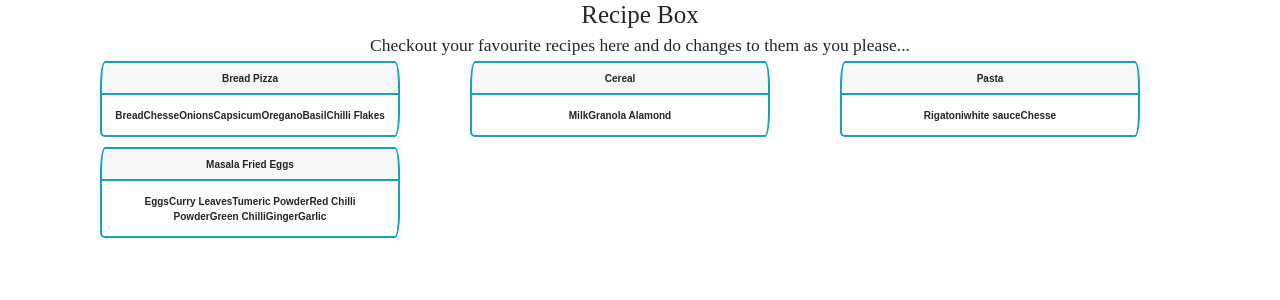
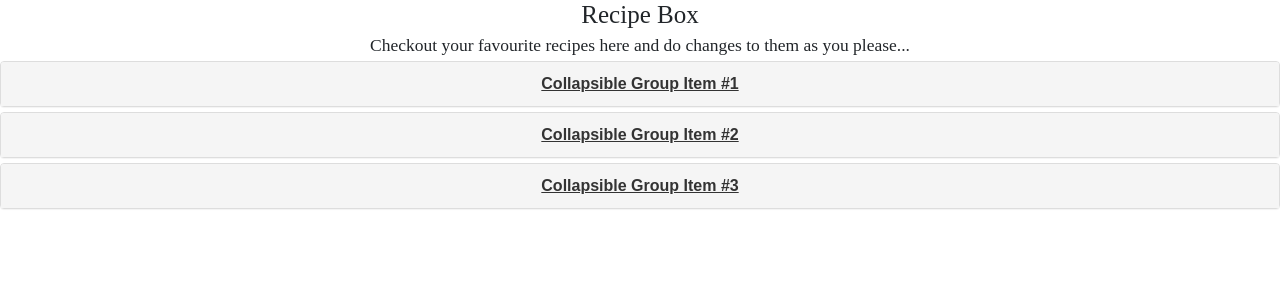
Before and after one commit to sahanabalram/RecipeBox, a React (Create React App) app: page / in a window 1280 px wide. Shown: the top 300 px of the page. Built offline with nearby package versions, Linux system fonts and the light colour scheme; a web font is replaced by a local one.

Commit message:
Rewrite the recipe component

```diff
--- a/src/components/Cards/Cards.js
+++ b/src/components/Cards/Cards.js
@@ -1,36 +1,62 @@
 import React, {Component} from 'react';
-import {Grid, Row, Col} from 'react-bootstrap';
+import {Panel,PanelGroup} from 'react-bootstrap';
 import './Cards.css';
-class RecipeCards extends Component {
+
+class RecipePanel extends Component {
     state = {
         recipes: this.props.recipes || []
     };
     render() {
         return (
-            <div className="container">
-                <Grid>
-                    <Row>
-                        {this
-                            .state
-                            .recipes
-                            .map(recipeList => (
-                                <Col s={12} m={4} lg={4}>
-                                    <div className="card border-info mb-3">
-                                        <div className="card-header">{recipeList.name}</div>
-                                        <div className="card-body">
-                                            <p className="card-text">{recipeList.ingredients}</p>
-                                        </div>
-                                    </div>
-                                </Col>
-                            ))}
-
-                    </Row>
-                </Grid>
-
-            </div>
-
+            <PanelGroup accordion id="accordion-example">
+                <Panel eventKey="1">
+                    <Panel.Heading>
+                        <Panel.Title toggle>Collapsible Group Item #1</Panel.Title>
+                    </Panel.Heading>
+                    <Panel.Body collapsible>
+                        Anim pariatur cliche reprehenderit, enim eiusmod high life accusamus terry
+                        richardson ad squid. 3 wolf moon officia aute, non cupidatat skateboard dolor
+                        brunch. Food truck quinoa nesciunt laborum eiusmod. Brunch 3 wolf moon tempor,
+                        sunt aliqua put a bird on it squid single-origin coffee nulla assumenda
+                        shoreditch et. Nihil anim keffiyeh helvetica, craft beer labore wes anderson
+                        cred nesciunt sapiente ea proident. Ad vegan excepteur butcher vice lomo.
+                        Leggings occaecat craft beer farm-to-table, raw denim aesthetic synth nesciunt
+                        you probably haven't heard of them accusamus labore sustainable VHS.
+                    </Panel.Body>
+                </Panel>
+                <Panel eventKey="2">
+                    <Panel.Heading>
+                        <Panel.Title toggle>Collapsible Group Item #2</Panel.Title>
+                    </Panel.Heading>
+                    <Panel.Body collapsible>
+                        Anim pariatur cliche reprehenderit, enim eiusmod high life accusamus terry
+                        richardson ad squid. 3 wolf moon officia aute, non cupidatat skateboard dolor
+                        brunch. Food truck quinoa nesciunt laborum eiusmod. Brunch 3 wolf moon tempor,
+                        sunt aliqua put a bird on it squid single-origin coffee nulla assumenda
+                        shoreditch et. Nihil anim keffiyeh helvetica, craft beer labore wes anderson
+                        cred nesciunt sapiente ea proident. Ad vegan excepteur butcher vice lomo.
+                        Leggings occaecat craft beer farm-to-table, raw denim aesthetic synth nesciunt
+                        you probably haven't heard of them accusamus labore sustainable VHS.
+                    </Panel.Body>
+                </Panel>
+                <Panel eventKey="3">
+                    <Panel.Heading>
+                        <Panel.Title toggle>Collapsible Group Item #3</Panel.Title>
+                    </Panel.Heading>
+                    <Panel.Body collapsible>
+                        Anim pariatur cliche reprehenderit, enim eiusmod high life accusamus terry
+                        richardson ad squid. 3 wolf moon officia aute, non cupidatat skateboard dolor
+                        brunch. Food truck quinoa nesciunt laborum eiusmod. Brunch 3 wolf moon tempor,
+                        sunt aliqua put a bird on it squid single-origin coffee nulla assumenda
+                        shoreditch et. Nihil anim keffiyeh helvetica, craft beer labore wes anderson
+                        cred nesciunt sapiente ea proident. Ad vegan excepteur butcher vice lomo.
+                        Leggings occaecat craft beer farm-to-table, raw denim aesthetic synth nesciunt
+                        you probably haven't heard of them accusamus labore sustainable VHS.
+                    </Panel.Body>
+                </Panel>
+            </PanelGroup>
         )
     }
 }
 
-export default RecipeCards;
+export default RecipePanel;
```
